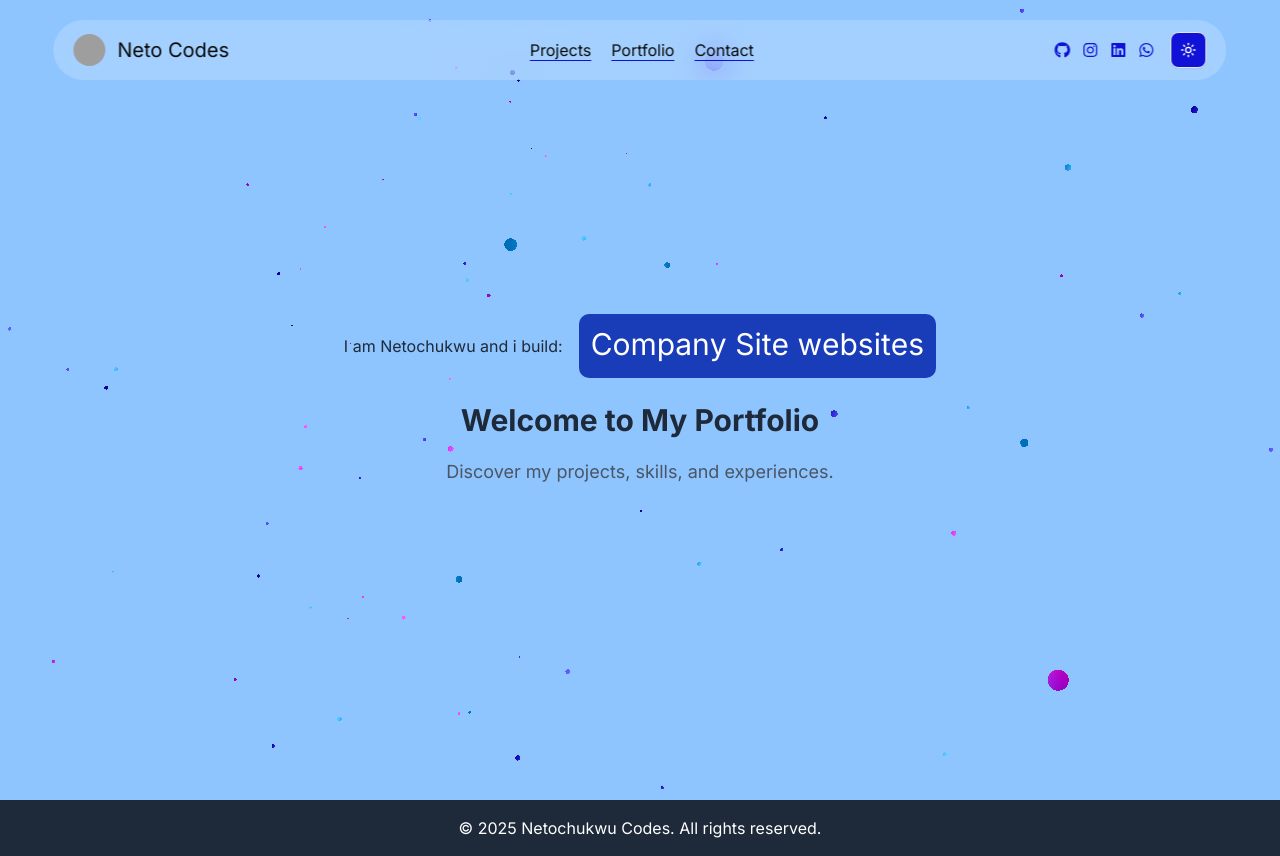
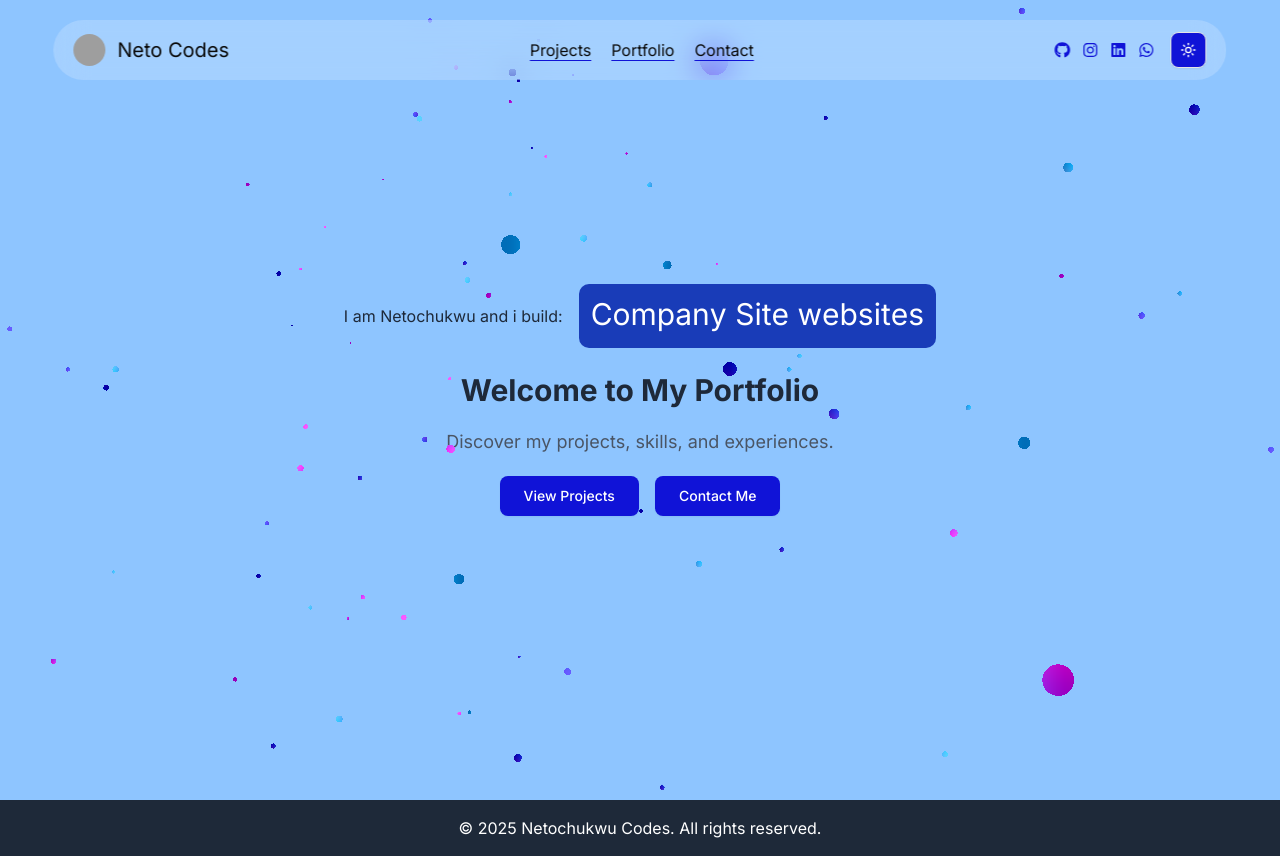
Before and after one commit to Netocodes/portfolio.netocodes, a Next.js app in the folder portfolio/: page / in a window 1280 px wide. Built offline with nearby package versions, Linux system fonts and the light colour scheme; grey boxes are pictures that could not be loaded.

Commit message:
Update HeroSection: Adjust particle base size, add Contact Me button, and refine layout

```diff
--- a/portfolio/src/app/home/herosection.tsx
+++ b/portfolio/src/app/home/herosection.tsx
@@ -2,19 +2,18 @@
 
 import Particles from "@/blocks/Backgrounds/Particles/Particles";
 import RotatingText from "@/blocks/TextAnimations/RotatingText/RotatingText";
-
-// import SplitText from "./";
+import { Button } from "@/components/ui/button";
 const HeroSection = () => {
 
   return (
-    <div className="h-dvh text-[#c728eb] relative flex flex-col gap-y-8 items-center justify-center bg-blue-300 dark:bg-blue-950">
+    <div className=" h-full lg:h-dvh text-[#c728eb] relative flex flex-col gap-y-8 items-center justify-center bg-blue-300 dark:bg-blue-950">
  <div className="absolute w-full h-full  left-1/2 -translate-x-1/2  overflow-hidden">
  <Particles
     particleColors={['#c728eb', '#28a0eb', '#342bd6']}
     particleCount={400}
     particleSpread={20}
     speed={0.3}
-    particleBaseSize={200}
+    particleBaseSize={300}
     moveParticlesOnHover={true}
     alphaParticles={false}
     disableRotation={false}
@@ -35,7 +34,6 @@ texts={[
   'Event Hub websites',
   'News Platform websites',
   'Job Board websites',
-  'Community Forum websites'
 ]}
   mainClassName="px-2 sm:px-2 text-3xl md:px-3 dark:bg-cyan-300 bg-blue-800 text-white  dark:text-black overflow-hidden py-3 lg:py-3 justify-center rounded-lg"
   staggerFrom={"last"}
@@ -64,6 +62,14 @@ texts={[
         <p className="text-lg text-center text-gray-600 dark:text-gray-400">
           Discover my projects, skills, and experiences.
         </p>
+        <div className="flex gap-x-4">
+          <Button className="bg-[#1013d7] text-white cursor-pointer dark:text-black dark:bg-cyan-300" size="lg">
+            View Projects
+          </Button>
+          <Button className="bg-[#1013d7] text-white cursor-pointer dark:text-black dark:bg-cyan-300" size="lg">
+            Contact Me
+          </Button>
+        </div>
        </div>
       </div>
 </div>
```
